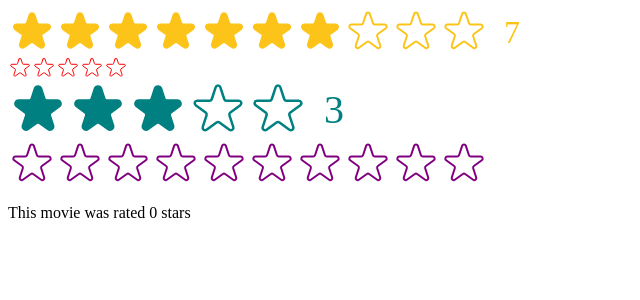
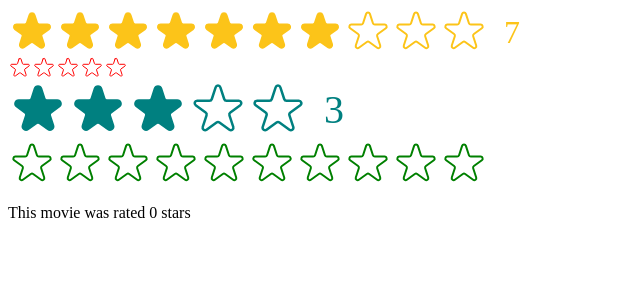
Before and after one commit to anujozeph/Star-rating-component, a React (Create React App) app: page / in a window 1280 px wide. Shown: the top 300 px of the page, without its empty margins (0-640 px from the left). Built offline with nearby package versions, Linux system fonts and the light colour scheme.

Commit message:
Update index.js

```diff
--- a/src/index.js
+++ b/src/index.js
@@ -11,7 +11,7 @@ function Test() {
   const [movieRating, setMovieRating] = useState(0);
   return (
     <div>
-      <StarRating color="purple" maxRating={10} onSetRating={setMovieRating} />
+      <StarRating color="green" maxRating={10} onSetRating={setMovieRating} />
       <p>This movie was rated {movieRating} stars </p>
     </div>
   );
```
